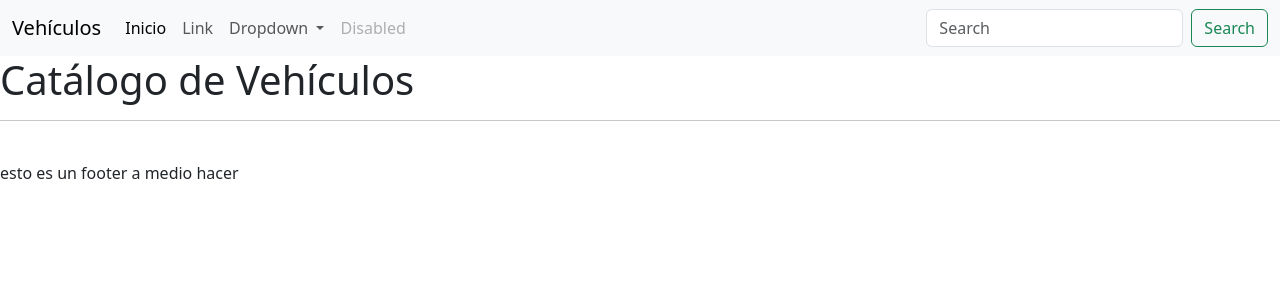
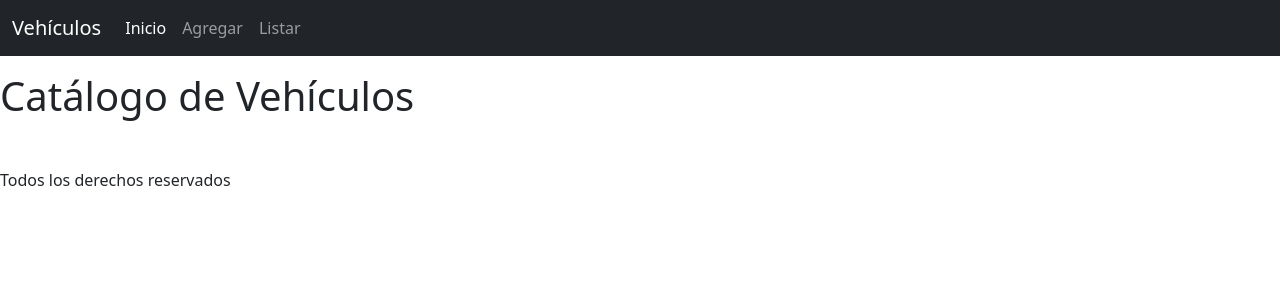
Before and after one commit to kserey/M6_FinalDrilling, a Django app: page / in a window 1280 px wide. Shown: the top 300 px of the page. Run offline with Django 5.2, Linux system fonts and the light colour scheme.

Commit message:
funcionando: base: navbar, body, footer; add: navbar, body, footer; navbar: href de inicio y add

```diff
--- a/proyecto_vehiculos_django/templates/base.html
+++ b/proyecto_vehiculos_django/templates/base.html
@@ -22,6 +22,8 @@
     {% include 'footer.html' %}
 
     <script src="https://cdn.jsdelivr.net/npm/bootstrap@5.3.3/dist/js/bootstrap.bundle.min.js" integrity="sha384-YvpcrYf0tY3lHB60NNkmXc5s9fDVZLESaAA55NDzOxhy9GkcIdslK1eN7N6jIeHz" crossorigin="anonymous"></script>
+
+
 </body>
 
 </html>
--- a/proyecto_vehiculos_django/templates/footer.html
+++ b/proyecto_vehiculos_django/templates/footer.html
@@ -1,3 +1 @@
-<hr>
-<br>
-<p>esto es un footer a medio hacer</p>
+<p class="mt-5">Todos los derechos reservados</p>
--- a/proyecto_vehiculos_django/templates/index.html
+++ b/proyecto_vehiculos_django/templates/index.html
@@ -1,5 +1,6 @@
 {% extends 'base.html' %}
 
 {% block content %}
-<h1>Catálogo de Vehículos</h1>
+
+<h1 class="mt-3">Catálogo de Vehículos</h1>
 {% endblock %}
--- a/proyecto_vehiculos_django/templates/navbar.html
+++ b/proyecto_vehiculos_django/templates/navbar.html
@@ -1,4 +1,4 @@
-<nav class="navbar navbar-expand-lg bg-body-tertiary">
+<nav class="navbar bg-dark navbar-expand-lg" data-bs-theme="dark">
     <div class="container-fluid">
       <a class="navbar-brand" href="#">Vehículos</a>
       <button class="navbar-toggler" type="button" data-bs-toggle="collapse" data-bs-target="#navbarSupportedContent" aria-controls="navbarSupportedContent" aria-expanded="false" aria-label="Toggle navigation">
@@ -10,27 +10,11 @@
             <a class="nav-link active" aria-current="page" href="{% url 'index' %}">Inicio</a>
           </li>
           <li class="nav-item">
-            <a class="nav-link" href="#">Link</a>
-          </li>
-          <li class="nav-item dropdown">
-            <a class="nav-link dropdown-toggle" href="#" role="button" data-bs-toggle="dropdown" aria-expanded="false">
-              Dropdown
-            </a>
-            <ul class="dropdown-menu">
-              <li><a class="dropdown-item" href="#">Action</a></li>
-              <li><a class="dropdown-item" href="#">Another action</a></li>
-              <li><hr class="dropdown-divider"></li>
-              <li><a class="dropdown-item" href="#">Something else here</a></li>
-            </ul>
+            <a class="nav-link" href="{% url 'add' %}">Agregar</a>
           </li>
           <li class="nav-item">
-            <a class="nav-link disabled" aria-disabled="true">Disabled</a>
+            <a class="nav-link" href="#">Listar</a>
           </li>
-        </ul>
-        <form class="d-flex" role="search">
-          <input class="form-control me-2" type="search" placeholder="Search" aria-label="Search">
-          <button class="btn btn-outline-success" type="submit">Search</button>
-        </form>
       </div>
     </div>
   </nav>
```
Also changed, not shown: proyecto_vehiculos_django/templates/add.html (+11 -1 lines).
